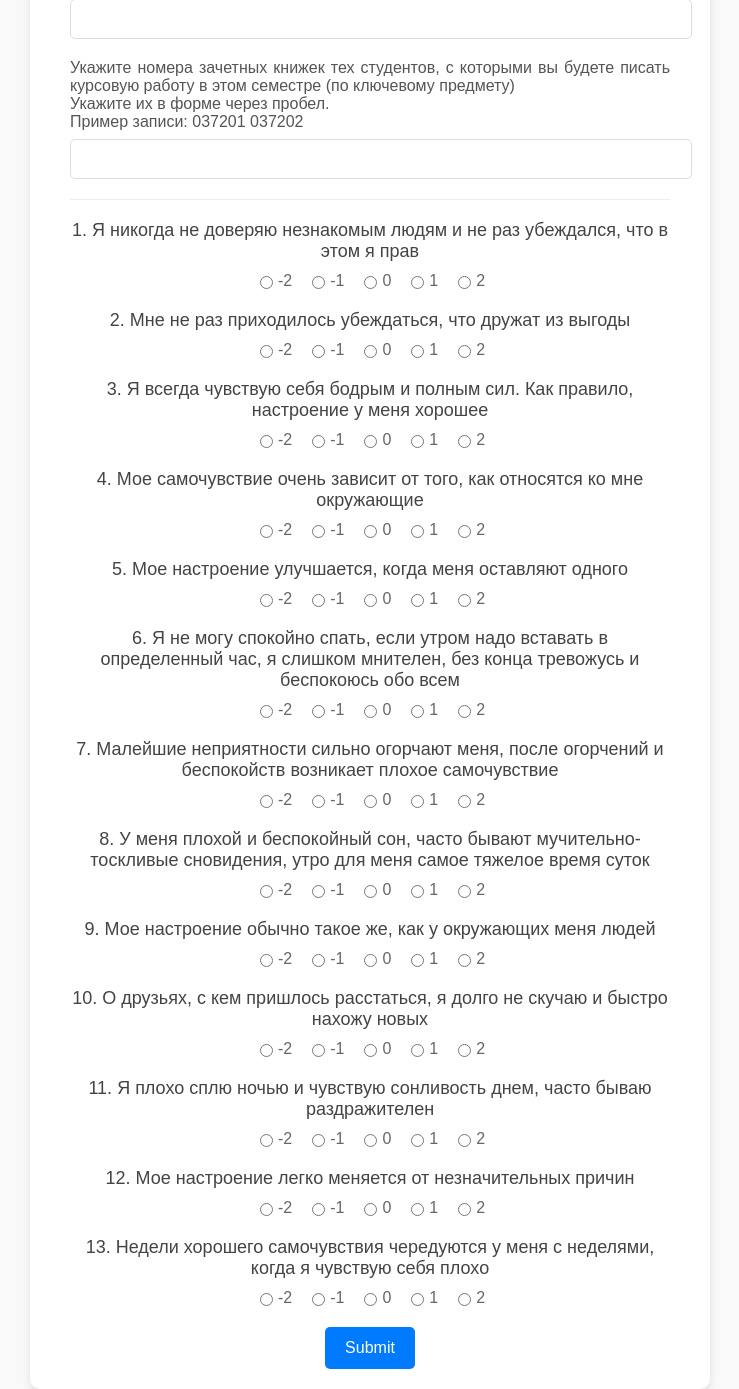
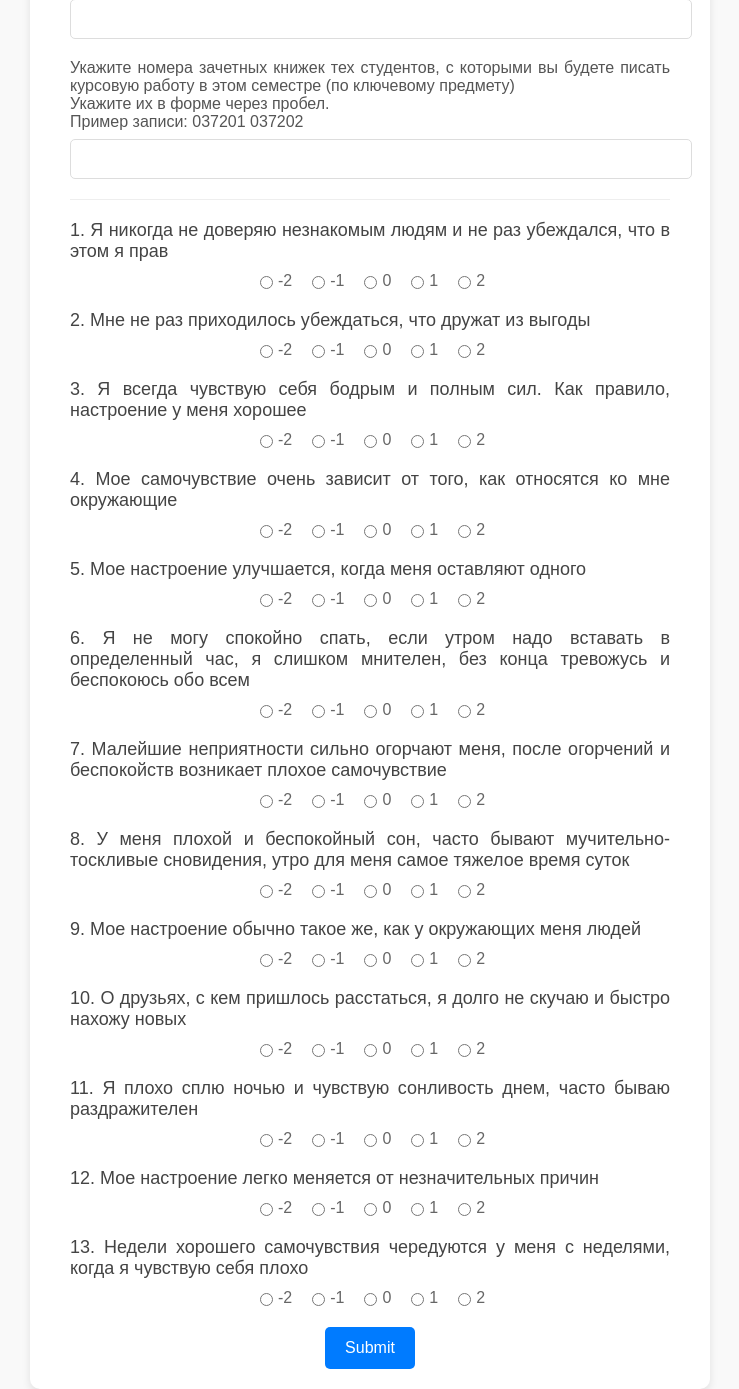
Before and after one commit to Evgenchic184/accentuation_quiz, a Flask app: page / in a window 1280 px wide. Shown: the part 127-1516 px from the top of the page, without its empty margins (270-1009 px from the left). Run offline with Flask 3, Linux system fonts and the light colour scheme.

Commit message:
add smth

```diff
--- a/templates/quiz.html
+++ b/templates/quiz.html
@@ -55,6 +55,7 @@
             font-size: 18px;
             color: #444444;
             margin-bottom: 10px;
+            text-align: justify;
         }
         .question div {
             display: flex;
```
Also changed, not shown: static/prod.jpg (deleted).
